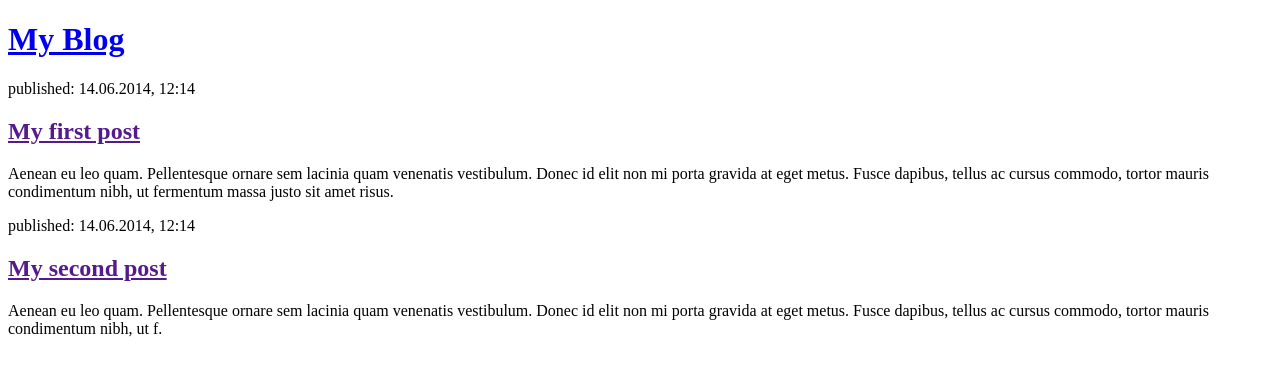
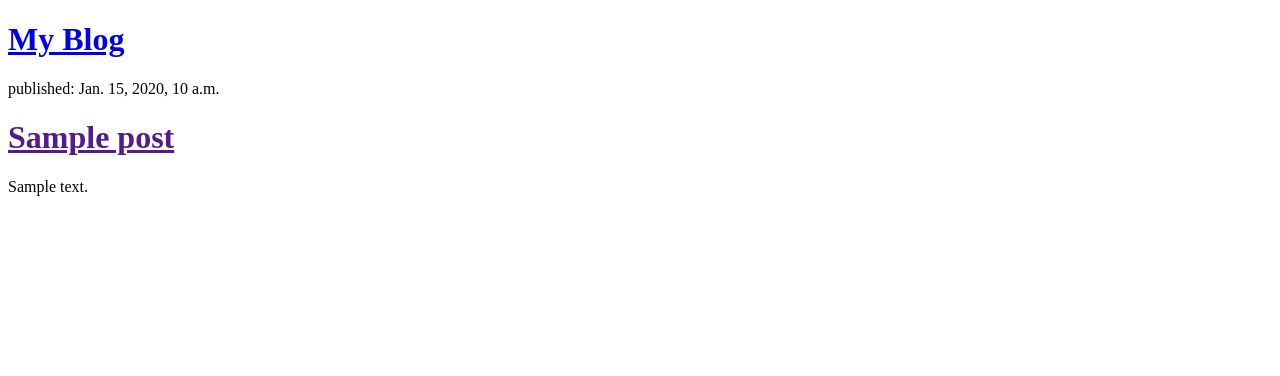
Before and after one commit to Zagumionnov/django-blog, a Django app: page / in a window 1280 px wide. Shown: the top 376 px of the page. Run offline with Django 3.2, Linux system fonts and the light colour scheme; tables that the repository leaves empty hold one stand-in row (values such as "Sample post").

Commit message:
upgrade views

```diff
--- a/my_blog/templates/my_blog/post_list.html
+++ b/my_blog/templates/my_blog/post_list.html
@@ -8,16 +8,13 @@
             <h1><a href="/">My Blog</a></h1>
         </div>
 
-        <div>
-            <p>published: 14.06.2014, 12:14</p>
-            <h2><a href="">My first post</a></h2>
-            <p>Aenean eu leo quam. Pellentesque ornare sem lacinia quam venenatis vestibulum. Donec id elit non mi porta gravida at eget metus. Fusce dapibus, tellus ac cursus commodo, tortor mauris condimentum nibh, ut fermentum massa justo sit amet risus.</p>
-        </div>
+        {% for post in posts %}
+            <div>
+                <p>published: {{ post.published_date }}</p>
+                <h1><a href="">{{ post.title }}</a></h1>
+                <p>{{ post.text|linebreaksbr }}</p>
+            </div>
+        {% endfor %}
 
-        <div>
-            <p>published: 14.06.2014, 12:14</p>
-            <h2><a href="">My second post</a></h2>
-            <p>Aenean eu leo quam. Pellentesque ornare sem lacinia quam venenatis vestibulum. Donec id elit non mi porta gravida at eget metus. Fusce dapibus, tellus ac cursus commodo, tortor mauris condimentum nibh, ut f.</p>
-        </div>
     </body>
 </html>
--- a/my_blog/views.py
+++ b/my_blog/views.py
@@ -1,5 +1,8 @@
 from django.shortcuts import render
+from django.utils import timezone
+from .models import Post
 
 
 def post_list(request):
-    return render(request, 'my_blog/post_list.html', {})
+    posts = Post.objects.filter(published_date__lte=timezone.now()).order_by('published_date')
+    return render(request, 'my_blog/post_list.html', {'posts': posts})
```
